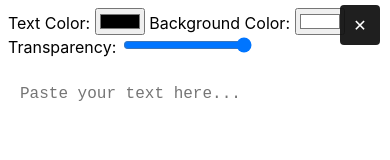
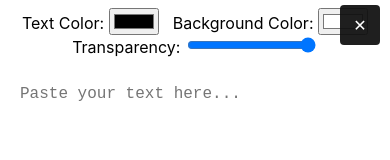
Before and after one commit to anthnyjhn/note-daddy, an Electron app: page src/index.html in a window 390 px wide. Drawn offline with Linux system fonts and the light colour scheme.

Commit message:
fix: update README with additional fixes and enhance CSS layout for better responsiveness

```diff
--- a/src/style.css
+++ b/src/style.css
@@ -90,6 +90,11 @@ body {
   padding: 8px;
   backdrop-filter: blur(10px);
   -webkit-app-region: drag;
+
+  display: flex;
+  flex-wrap: wrap;
+  flex-direction: row;
+  justify-content: space-evenly;
 }
 
 input {
@@ -98,6 +103,7 @@ input {
 
 label {
   color: var(--text-color);
+  display: block;
 }
 
 textarea {
--- a/src/utils/window.js
+++ b/src/utils/window.js
@@ -11,12 +11,13 @@ function createWindow(randomNames = null) {
     const mainWindow = new BrowserWindow({
         width: windowWidth,
         height: windowHeight,
-        frame: true,
+        frame: false,
         transparent: true,
         hasShadow: false,
         alwaysOnTop: true,
         skipTaskbar: true,
         hiddenInMissionControl: true,
+        titleBarStyle: 'hidden',
         webPreferences: {
             nodeIntegration: true,
             contextIsolation: false,
```
Also changed, not shown: README.md.
